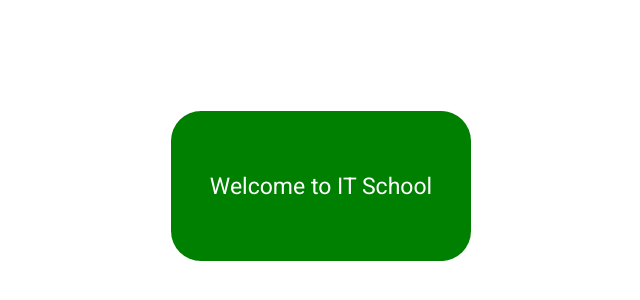
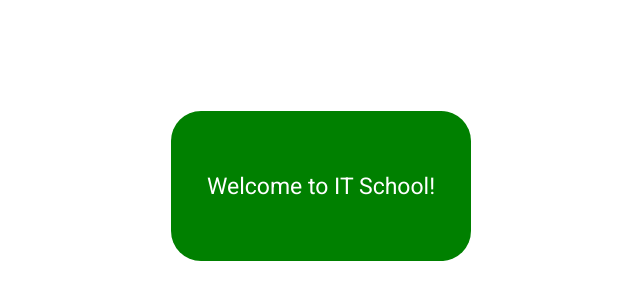
Before and after one commit to Artur2097/Test-, a plain HTML site: page index.html in a window 1280 px wide. Shown: the part 214-514 px from the top of the page, 319-959 px from the left. Drawn offline with Linux system fonts and the light colour scheme.

Commit message:
Update index.html

```diff
--- a/index.html
+++ b/index.html
@@ -11,7 +11,7 @@
 </head>
 <body>
     <div class="main-block">
-        <h1 class="main-block-message">Welcome to IT School</h1>
+        <h1 class="main-block-message">Welcome to IT School!</h1>
     </div>
 </body>
 </html>
```
